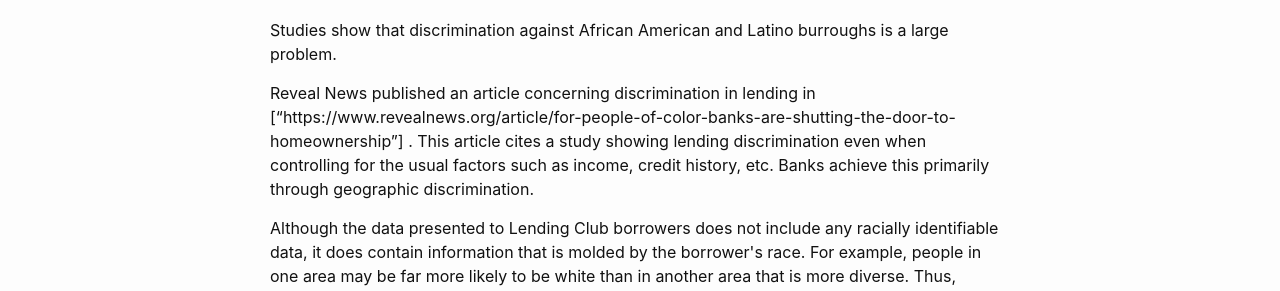
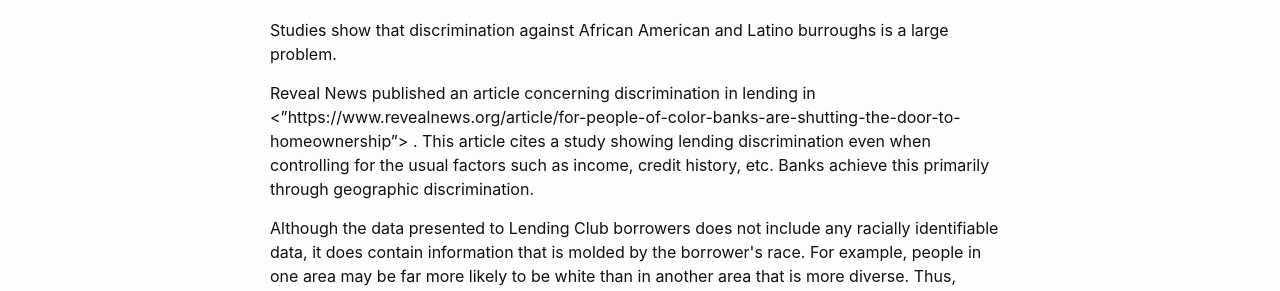
Before and after one commit to junparkh/LendingClub, a Jekyll site: the page built from menu2.md, in a window 1280 px wide. Shown: the part 306-597 px from the top of the page. Built offline with Jekyll 4.4.1, drawn with Linux system fonts in a browser that asks for light colours.

Commit message:
Update menu2.md

```diff
--- a/menu2.md
+++ b/menu2.md
@@ -10,7 +10,7 @@ permalink: /menu2/
 
 Studies show that discrimination against African American and Latino burroughs is a large problem.
 
-Reveal News published an article concerning discrimination in lending in ["https://www.revealnews.org/article/for-people-of-color-banks-are-shutting-the-door-to-homeownership"] . This article cites a study showing lending discrimination even when controlling for the usual factors such as income, credit history, etc. Banks achieve this primarily through geographic discrimination.
+Reveal News published an article concerning discrimination in lending in <"https://www.revealnews.org/article/for-people-of-color-banks-are-shutting-the-door-to-homeownership"> . This article cites a study showing lending discrimination even when controlling for the usual factors such as income, credit history, etc. Banks achieve this primarily through geographic discrimination.
 
 Although the data presented to Lending Club borrowers does not include any racially identifiable data, it does contain information that is molded by the borrower&#39;s race. For example, people in one area may be far more likely to be white than in another area that is more diverse. Thus, looking at the state or zip code could give investors a preliminary indication of the likelihood that the borrower is white.
 
```
